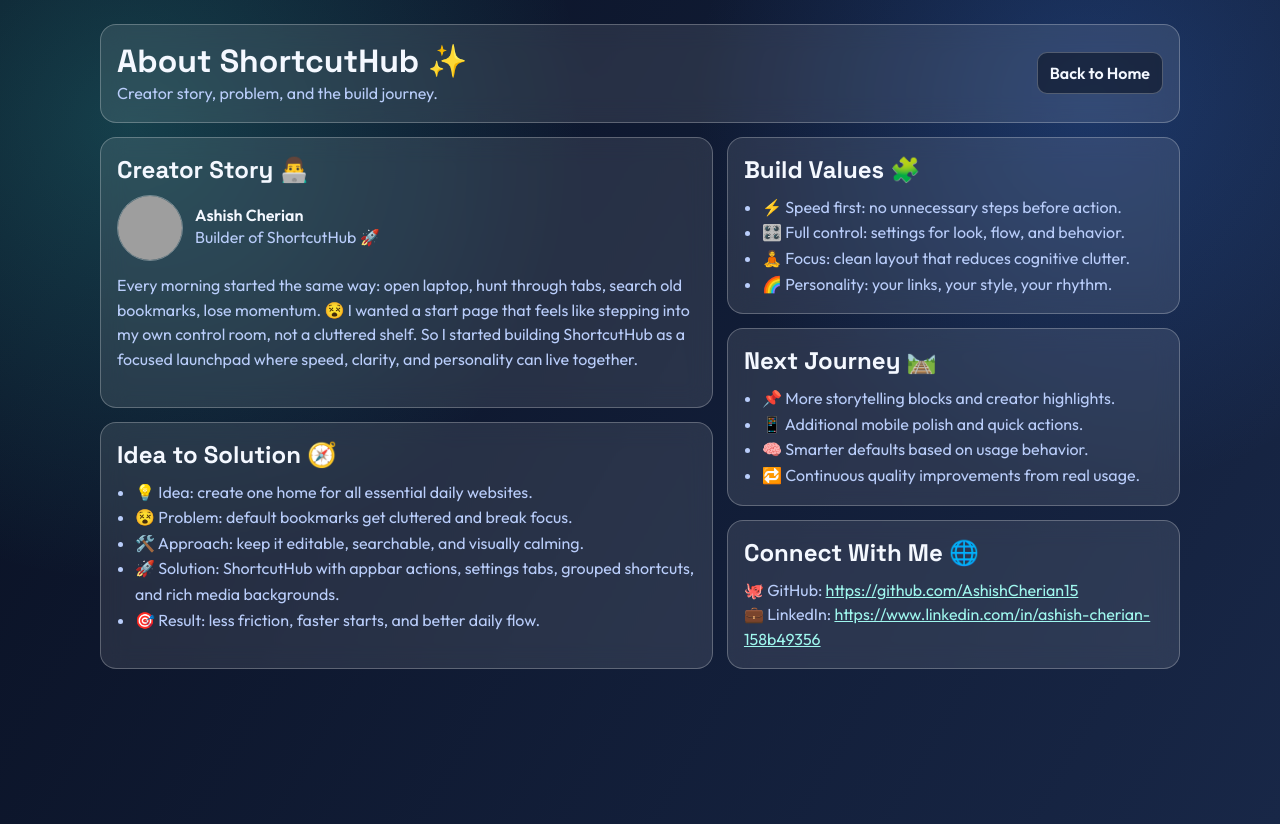
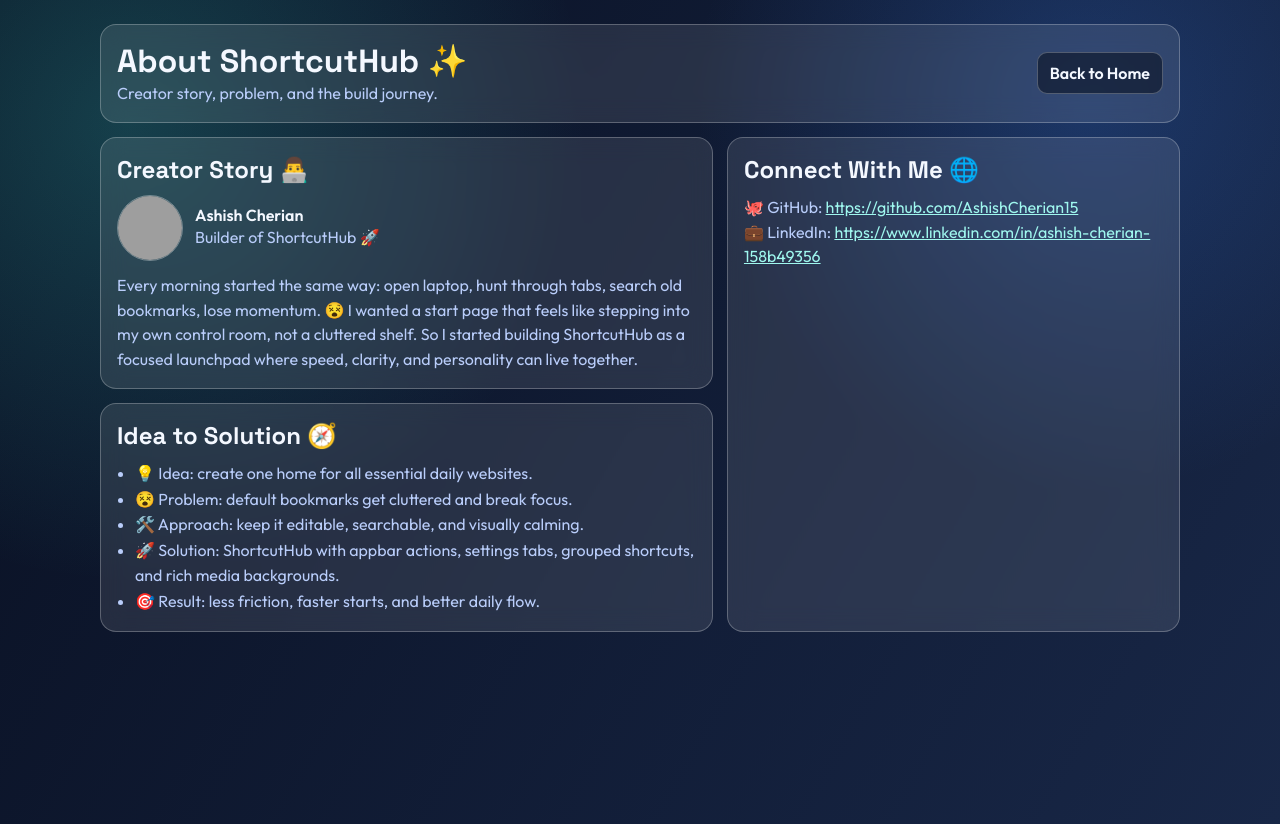
Before and after one commit to AshishCherian15/Short-Cut-HUB, a plain HTML site: page about.html in a window 1280 px wide. Drawn offline with Linux system fonts and the light colour scheme; grey boxes are pictures that could not be loaded.

Commit message:
refactor: remove extra about sections and unify card transparency

```diff
--- a/about.html
+++ b/about.html
@@ -69,9 +69,7 @@
 
     .story,
     .links,
-    .timeline,
-    .values,
-    .roadmap {
+    .timeline {
       border: 1px solid var(--border);
       border-radius: 16px;
       background: var(--card);
@@ -121,14 +119,6 @@
     }
 
     .timeline ul {
-      margin: 0;
-      padding-left: 18px;
-      color: var(--muted);
-      line-height: 1.6;
-    }
-
-    .values ul,
-    .roadmap ul {
       margin: 0;
       padding-left: 18px;
       color: var(--muted);
@@ -188,26 +178,6 @@
       </div>
 
       <div class="stack">
-        <section class="values">
-          <h2>Build Values 🧩</h2>
-          <ul>
-            <li>⚡ Speed first: no unnecessary steps before action.</li>
-            <li>🎛️ Full control: settings for look, flow, and behavior.</li>
-            <li>🧘 Focus: clean layout that reduces cognitive clutter.</li>
-            <li>🌈 Personality: your links, your style, your rhythm.</li>
-          </ul>
-        </section>
-
-        <section class="roadmap">
-          <h2>Next Journey 🛤️</h2>
-          <ul>
-            <li>📌 More storytelling blocks and creator highlights.</li>
-            <li>📱 Additional mobile polish and quick actions.</li>
-            <li>🧠 Smarter defaults based on usage behavior.</li>
-            <li>🔁 Continuous quality improvements from real usage.</li>
-          </ul>
-        </section>
-
         <section class="links">
           <h2>Connect With Me 🌐</h2>
           <p>
```
Also changed, not shown: styles.css (+11 -3 lines).
